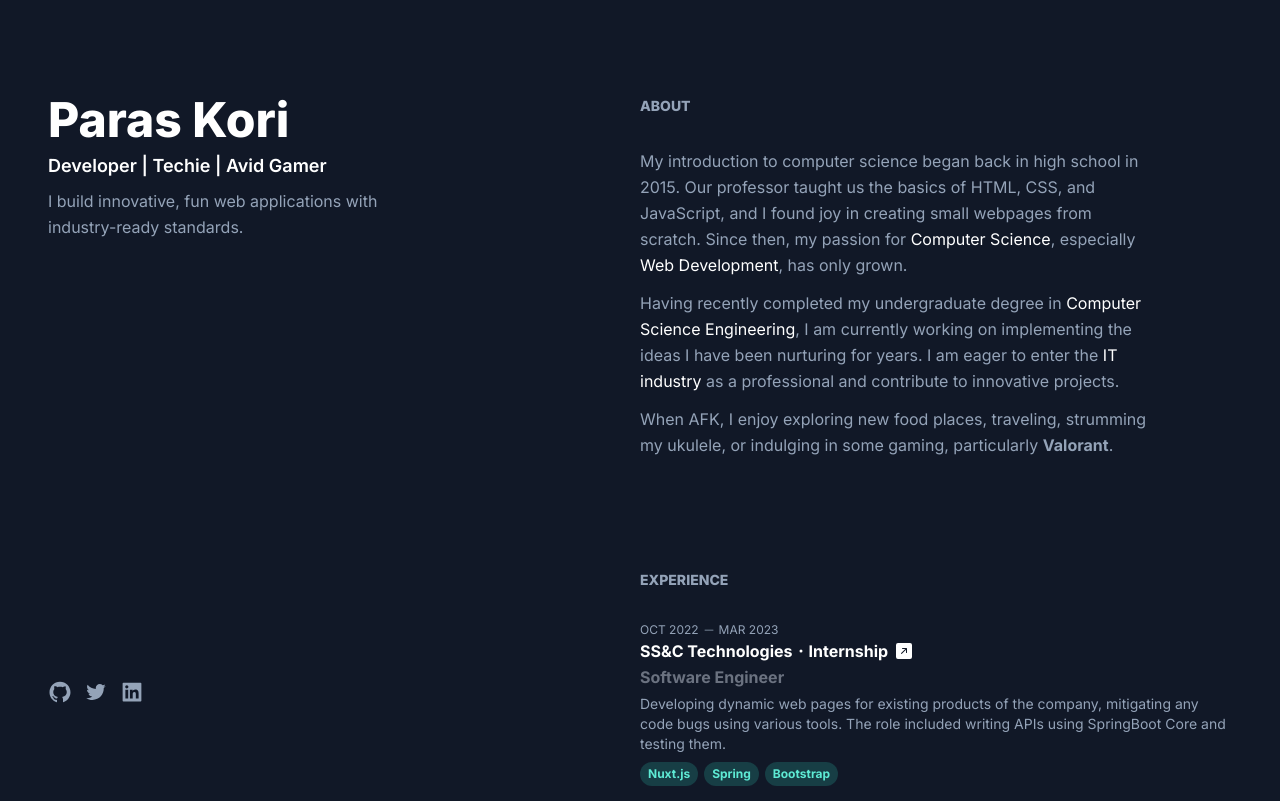
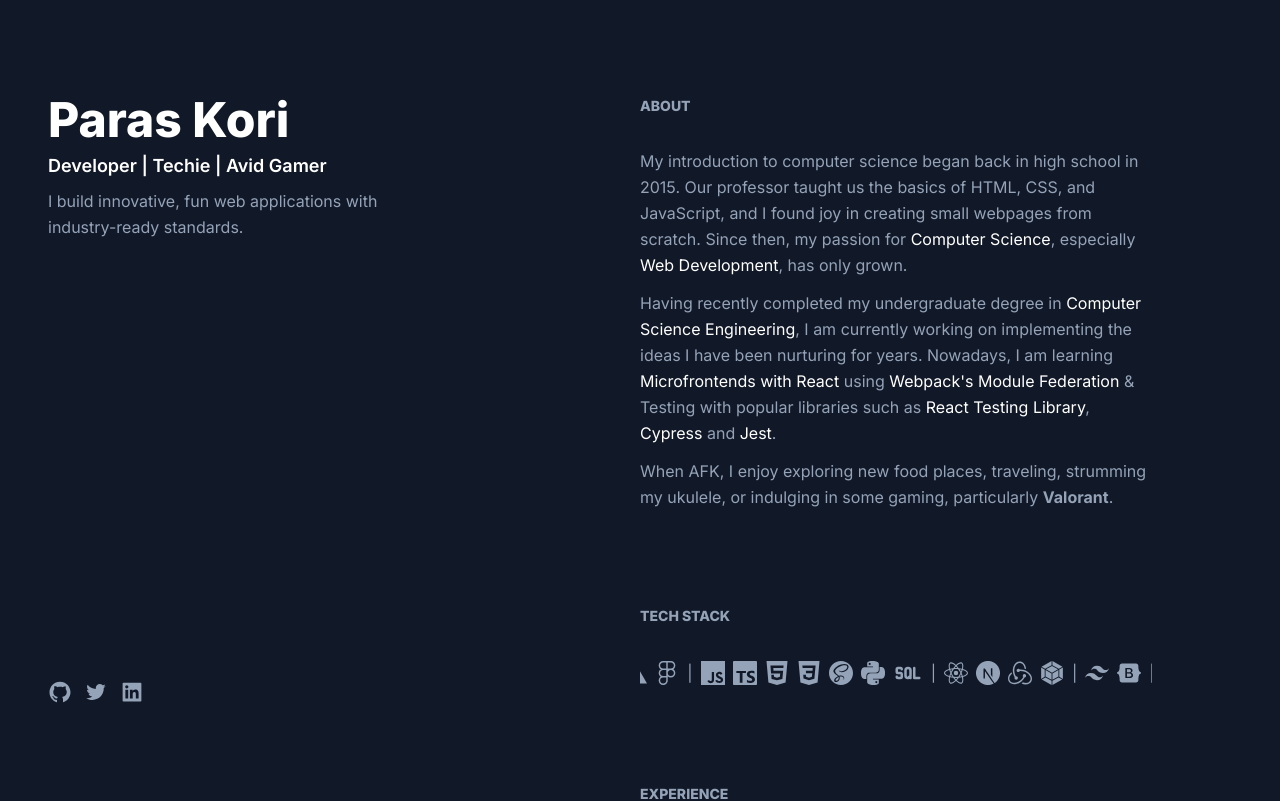
Before and after one commit to paras1729kori/pk-portfolio, a Next.js app: page / in a window 1280 px wide. Shown: the top 801 px of the page. Built offline with nearby package versions, Linux system fonts and the light colour scheme.

Commit message:
feature: added tech stack section

```diff
--- a/package.json
+++ b/package.json
@@ -19,6 +19,7 @@
     "postcss": "8.4.24",
     "react": "18.2.0",
     "react-dom": "18.2.0",
+    "react-fast-marquee": "^1.6.0",
     "react-icons": "^4.9.0",
     "tailwindcss": "3.3.2",
     "typescript": "5.1.3",
--- a/src/app/api/experiences/route.ts
+++ b/src/app/api/experiences/route.ts
@@ -18,15 +18,15 @@ export async function GET(request: Request) {
     {
       id: uuid(),
       start_date: "Oct 2022",
-      end_date: "Mar 2023",
+      end_date: "Feb 2023",
       company_name: "SS&C Technologies",
       cert_link:
         "https://drive.google.com/file/d/1c10cE5zyfbkY3xEv-oclmT_bZ1PWERD0/view?usp=sharing",
       mode: "Internship",
-      position: "Software Engineer",
+      position: "Frontend Engineer",
       description:
-        "Developing dynamic web pages for existing products of the company, mitigating any code bugs using various tools. The role included writing APIs using SpringBoot Core and testing them.",
-      tech_stack: ["Nuxt.js", "Spring", "Bootstrap"],
+        "Developed dynamic web pages for existing products of the company, mitigating any code bugs using various tools.",
+      tech_stack: ["Nuxt.js", "Bootstrap"],
     },
     {
       id: uuid(),
@@ -35,9 +35,9 @@ export async function GET(request: Request) {
       company_name: "Arviti Global",
       cert_link: "",
       mode: "Internship",
-      position: "IT Operations Intern",
+      position: "Lead Frontend Developer",
       description:
-        "Developing and managing software projects of Arviti Global. Designed wireframes and wrote frontend code.",
+        "Developed and managed software projects of Arviti Global. Designed wireframes and produced frontend code.",
       tech_stack: ["Tailwind CSS", "React", "Firebase", "Adobe XD"],
     },
     {
@@ -48,7 +48,7 @@ export async function GET(request: Request) {
       cert_link:
         "https://drive.google.com/file/d/1o-Ceohn1JSfI5qliFkcH7ZiKmwkw6PRc/view?usp=sharing",
       mode: "Internship",
-      position: "Software Developer",
+      position: "Full Stack Developer",
       description:
         "Created a drive clone for JJ Sanganee & Co. (Chartered Accountant) for sharing of files between employees and admins. Added a built-in chat section for ease of communication.",
       tech_stack: ["Laravel", "MySQL", "Firebase", "Adode XD"],
--- a/src/app/components/LeftPane/Me.tsx
+++ b/src/app/components/LeftPane/Me.tsx
@@ -1,10 +1,11 @@
 import {
   AiFillGithub,
-  AiFillInstagram,
+  // AiFillInstagram,
   AiOutlineTwitter,
   AiFillLinkedin,
 } from "react-icons/ai";
 import Link from "next/link";
+import TechStack from "../RightPane/TechStack";
 
 const Me = () => {
   return (
@@ -21,6 +22,7 @@ const Me = () => {
           I build innovative, fun web applications with industry-ready
           standards.
         </p>
+        {/* <TechStack /> */}
       </div>
 
       {/* Socials */}
--- a/src/app/components/RightPane/About.tsx
+++ b/src/app/components/RightPane/About.tsx
@@ -21,16 +21,20 @@ const About = () => {
           Having recently completed my undergraduate degree in{" "}
           <span className="text-white">Computer Science Engineering</span>, I am
           currently working on implementing the ideas I have been nurturing for
-          years. I am eager to enter the{" "}
-          <span className="text-white">IT industry</span> as a professional and
-          contribute to innovative projects.
+          years. Nowadays, I am learning{" "}
+          <span className="text-white">Microfrontends with React</span> using{" "}
+          <span className="text-white">Webpack's Module Federation</span> &
+          Testing with popular libraries such as{" "}
+          <span className="text-white">React Testing Library</span>,{" "}
+          <span className="text-white">Cypress</span> and{" "}
+          <span className="text-white">Jest</span>.
         </p>
 
         <div className="group">
           <p>
             When AFK, I enjoy exploring new food places, traveling, strumming my
             ukulele, or indulging in some gaming, particularly{" "}
-            <span className="cursor-pointer font-bold">Valorant</span>.
+            <span className="cursor-pointer md:font-bold">Valorant</span>.
           </p>
 
           <div className="hidden group-hover:block">
--- /dev/null
+++ b/src/app/components/RightPane/TechStack.tsx
@@ -0,0 +1,57 @@
+import {
+  SiJavascript,
+  SiTypescript,
+  SiHtml5,
+  SiCss3,
+  SiSass,
+  SiPython,
+  SiReact,
+  SiNextdotjs,
+  SiRedux,
+  SiWebpack,
+  SiTailwindcss,
+  SiBootstrap,
+  SiMysql,
+  SiMongodb,
+  SiPrisma,
+  SiGithub,
+  SiVercel,
+  SiFigma,
+} from "react-icons/si";
+import { TbSql } from "react-icons/tb";
+import Marquee from "react-fast-marquee";
+
+const TechStack = () => {
+  return (
+    <>
+      <div className="flex flex-col gap-8 lg:max-w-lg">
+        <h1 className="text-sm font-extrabold uppercase">Tech Stack</h1>
+        <Marquee autoFill={true} pauseOnHover={true} speed={100}>
+          <div className="flex items-center gap-2">
+            <SiJavascript className="text-2xl" />
+            <SiTypescript className="text-2xl" />
+            <SiHtml5 className="text-2xl" />
+            <SiCss3 className="text-2xl" />
+            <SiSass className="text-2xl" />
+            <SiPython className="text-2xl" />
+            <TbSql className="text-3xl" /> |
+            <SiReact className="text-2xl" />
+            <SiNextdotjs className="text-2xl" />
+            <SiRedux className="text-2xl" />
+            <SiWebpack className="text-2xl" /> |
+            <SiTailwindcss className="text-2xl" />
+            <SiBootstrap className="text-2xl" /> |
+            <SiMysql className="text-2xl" />
+            <SiMongodb className="text-2xl" />
+            <SiPrisma className="text-2xl" /> |
+            <SiGithub className="text-2xl" />
+            <SiVercel className="text-2xl" />
+            <SiFigma className="text-2xl" /> <span className="mr-2">|</span>
+          </div>
+        </Marquee>
+      </div>
+    </>
+  );
+};
+
+export default TechStack;
--- a/src/app/page.tsx
+++ b/src/app/page.tsx
@@ -1,6 +1,7 @@
 import Link from "next/link";
 import Me from "./components/LeftPane/Me";
 import About from "./components/RightPane/About";
+import TechStack from "./components/RightPane/TechStack";
 import Experiences from "./components/RightPane/Experiences";
 import Projects from "./components/RightPane/Projects";
 
@@ -10,21 +11,14 @@ export default function Home() {
       <div className="lg:w-1/2 lg:sticky lg:top-0 lg:flex lg:max-h-screen lg:flex-col lg:justify-between lg:py-24">
         <Me />
       </div>
-      <div className="flex flex-col gap-28 lg:w-1/2 pt-24 lg:py-24">
+      <div className="flex flex-col gap-24 lg:w-1/2 pt-24 lg:py-24">
         <About />
+        <TechStack />
         <Experiences />
         <Projects />
         <div className="text-sm lg:max-w-md">
           <p>
-            Design credit goes to{" "}
-            <Link
-              href="https://brittanychiang.com"
-              className="text-white font-semibold"
-              target="_blank"
-            >
-              Brittany Chiang
-            </Link>
-            . Written in{" "}
+            Written in{" "}
             <Link
               href="https://code.visualstudio.com/"
               className="text-white font-semibold"
```
Also changed, not shown: 1 other file (tests, documents, lock files or other folders).
